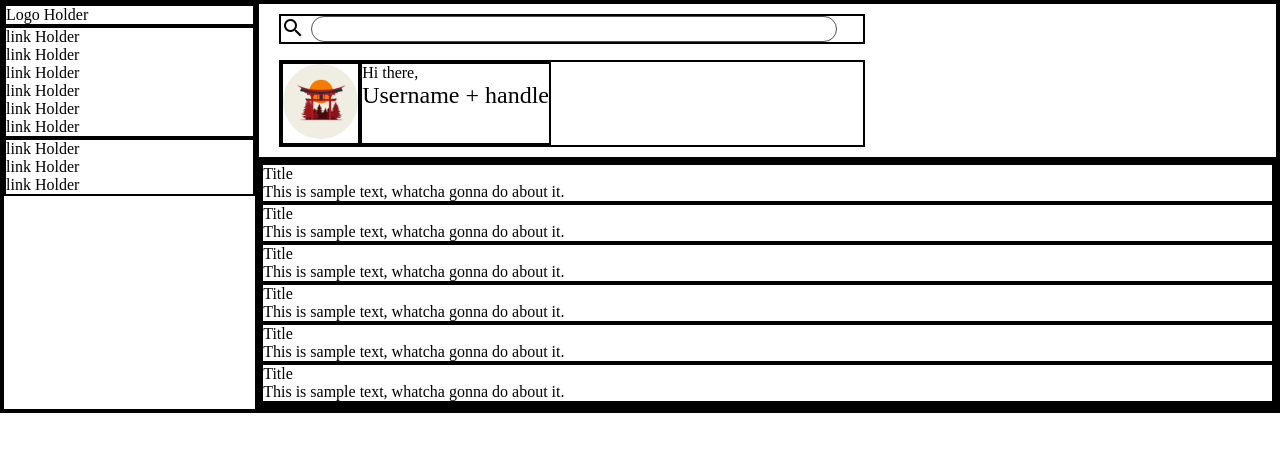
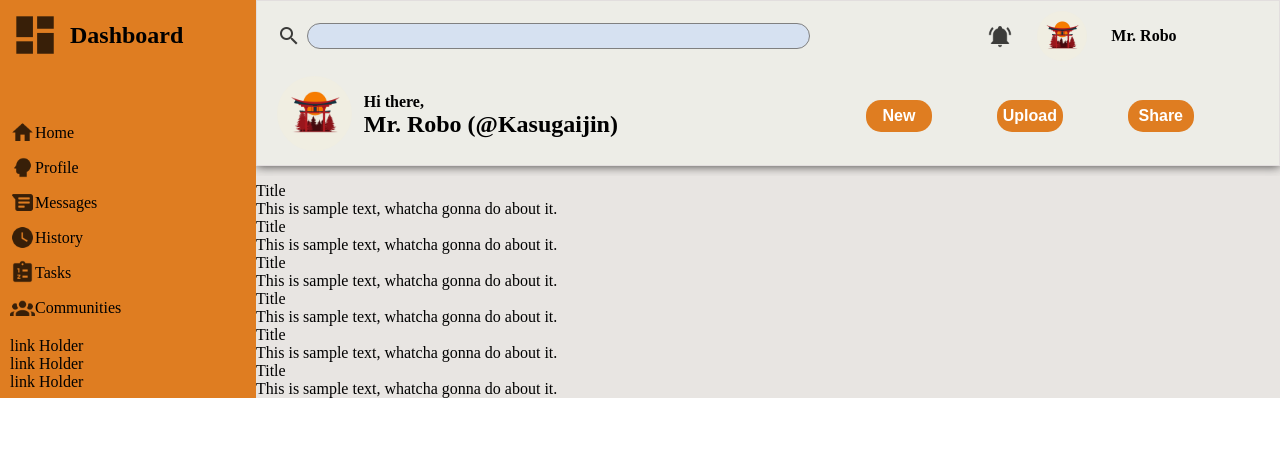
Before and after one commit to kasugaijin/admin-dashboard, a plain HTML site: page index.html in a window 1280 px wide. Drawn offline with Linux system fonts and the light colour scheme.

Commit message:
header completed

```diff
--- a/index.html
+++ b/index.html
@@ -13,7 +13,7 @@
 
     <div class="header">
       <div class="search">
-        <img src="./style/magnify.png" alt="magnifying glass">
+        <img src="./style/magnify.png" alt="search icon">
         <input type="text">
       </div>
 
@@ -23,22 +23,54 @@
         </div>
         <div class="user">
           <p id="hello">Hi there,</p>
-          <p id="user-handle">Username + handle</p>
+          <p id="user-handle">Mr. Robo (@Kasugaijin)</p>
         </div>
       </div>
+
+      <div class="top-right">
+        <img src="./style/bell-ring.png" alt="notification icon" id="bell">
+        <img src="./style/avatar.jpg" alt="user avatar" id="small-avatar">
+        <p>Mr. Robo</p>
+      </div>
+
+      <div class="buttons">
+        <button class="button">New</button>
+        <button class="button">Upload</button>
+        <button class="button">Share</button>
+      </div>
+
     </div>
 
     <div class="sidebar">
-      <div class="logo">
-        <p>Logo Holder</p>
+      <div class="dashboard">
+        <img src="./style/view-dashboard.png" alt="dashboard icon">
+        <p>Dashboard</p>
       </div>
       <div class="upper-links">
-        <p>link Holder</p>
-        <p>link Holder</p>
-        <p>link Holder</p>
-        <p>link Holder</p>
-        <p>link Holder</p>
-        <p>link Holder</p>
+        <div class="upper-list">
+          <img src="./style/home.png" alt="">
+          <p>Home</p>
+        </div>
+        <div class="upper-list">
+          <img src="./style/head.png" alt="">
+          <p>Profile</p>
+        </div>
+        <div class="upper-list">
+          <img src="./style/android-messages.png" alt="">
+          <p>Messages</p>
+        </div>
+        <div class="upper-list">
+          <img src="./style/clock.png" alt="">
+          <p>History</p>
+        </div>
+        <div class="upper-list">
+          <img src="./style/clipboard-list.png" alt="">
+          <p>Tasks</p>
+        </div>
+        <div class="upper-list">
+          <img src="./style/account-group.png" alt="">
+          <p>Communities</p>
+        </div>
       </div>
       <div class="lower-links">
         <p>link Holder</p>
--- a/style/style.css
+++ b/style/style.css
@@ -3,18 +3,13 @@
   margin: 0;
 }
 
-div {
+/* div {
   border: solid 2px black;
-}
+} */
 
 .container {
   display: grid;
   grid-template-columns: 1fr 4fr;
-}
-
-.sidebar {
-  grid-column: 1;
-  grid-row: 1 / 3;
 }
 
 .header {
@@ -28,6 +23,12 @@ padding-left: 20px;
   padding-right: 20px;
   padding-top: 10px;
   padding-bottom: 10px;
+
+  border: 1px solid rgb(226, 222, 222);
+  box-shadow: 0 0 10px rgba(0,0,0,0.75);
+  clip-path: inset(0px 0px -10px 0px);
+
+  background-color: rgb(237, 237, 231);
 }
 
 .search {
@@ -35,19 +36,23 @@ padding-bottom: 10px;
   grid-row: 1 / 2;
 
   display: flex;
-  margin-bottom: 1rem
+  align-items: center;
+  margin-bottom: 15px;
 }
 
 .search input {
-  width: 90%;
+  width: 85%;
   border-radius: 15px;
-  border: 1px rgb(81, 78, 78) solid;
+  border: none;
   height: 1.5rem;
+  background-color: rgb(214, 225, 241);
+  border: solid 1px grey;
 }
 
 .search img {
   height: 1.5rem;
   margin-right: 1%;
+  opacity: 75%;
 }
 
 .avatar img {
@@ -63,6 +68,109 @@ padding-bottom: 10px;
   display: flex;
 }
 
+.user {
+  display: flex;
+  flex-direction: column;
+  justify-content: center;
+  padding-left: 2%;
+  font-weight: bold;
+}
+
 #user-handle {
   font-size: 1.5rem;
 }
+
+#bell {
+  opacity: 75%;
+  height: 1.5rem;
+}
+
+#small-avatar {
+  border-radius: 50%;
+  width: 50px;
+}
+
+.buttons {
+  grid-row: 2 / 3;
+  grid-column: 7 / 11;
+
+  display: grid;
+  grid-template-columns: 1fr 1fr 1fr;
+  align-items: center;
+}
+
+.button {
+  height: 2rem;
+  width: 50%;
+  border-radius: 15px;
+  border: none;
+  background-color: rgb(223, 125, 33);
+  color: white;
+  font-weight: bold;
+  font-size: 1rem;
+}
+
+.top-right {
+  grid-column: 7 / 11;
+
+  display: flex;
+  align-items: center;
+  justify-content: center;
+  padding-left: 10%;
+  column-gap: 7%;
+  margin-bottom: 15px;
+}
+
+.top-right p {
+  font-weight: bold
+}
+
+.card-container {
+  background-color: rgb(232, 229, 226);
+  padding-top: 1rem;
+}
+
+/*SIDEBAR*/
+
+.sidebar {
+  grid-column: 1;
+  grid-row: 1 / 3;
+
+  background-color: rgb(223, 125, 33);
+  display: grid;
+  grid-template-columns: 1fr;
+  grid-template-rows: 50px;
+  padding-top: 10px;
+  padding-left: 10px;
+}
+
+.dashboard {
+  display: flex;
+  align-items: center;
+}
+
+.dashboard img {
+  opacity: 75%;
+  height: 50px;
+}
+
+.dashboard p {
+  font-size: 1.5rem;
+  font-weight: bold;
+  margin-left: 10px;
+}
+
+.upper-links {
+  margin-top: 60px;
+}
+
+.upper-list {
+  display: flex;
+  margin-bottom: 10px;
+  align-items: center;
+}
+
+.upper-list img {
+  opacity: 75%;
+  width: 25px;
+}
```
Also changed, not shown: style/account-group.png (added), style/android-messages.png (added), style/bell-ring.png (added), style/clipboard-list.png (added), style/clock.png (added), style/cog.png (added), style/head.png (added), style/help-box.png (added), style/home.png (added), style/magnify(1).png (added), style/shield-check.png (added), style/view-dashboard.png (added). Lines whose indentation alone changed are shown as unchanged.
